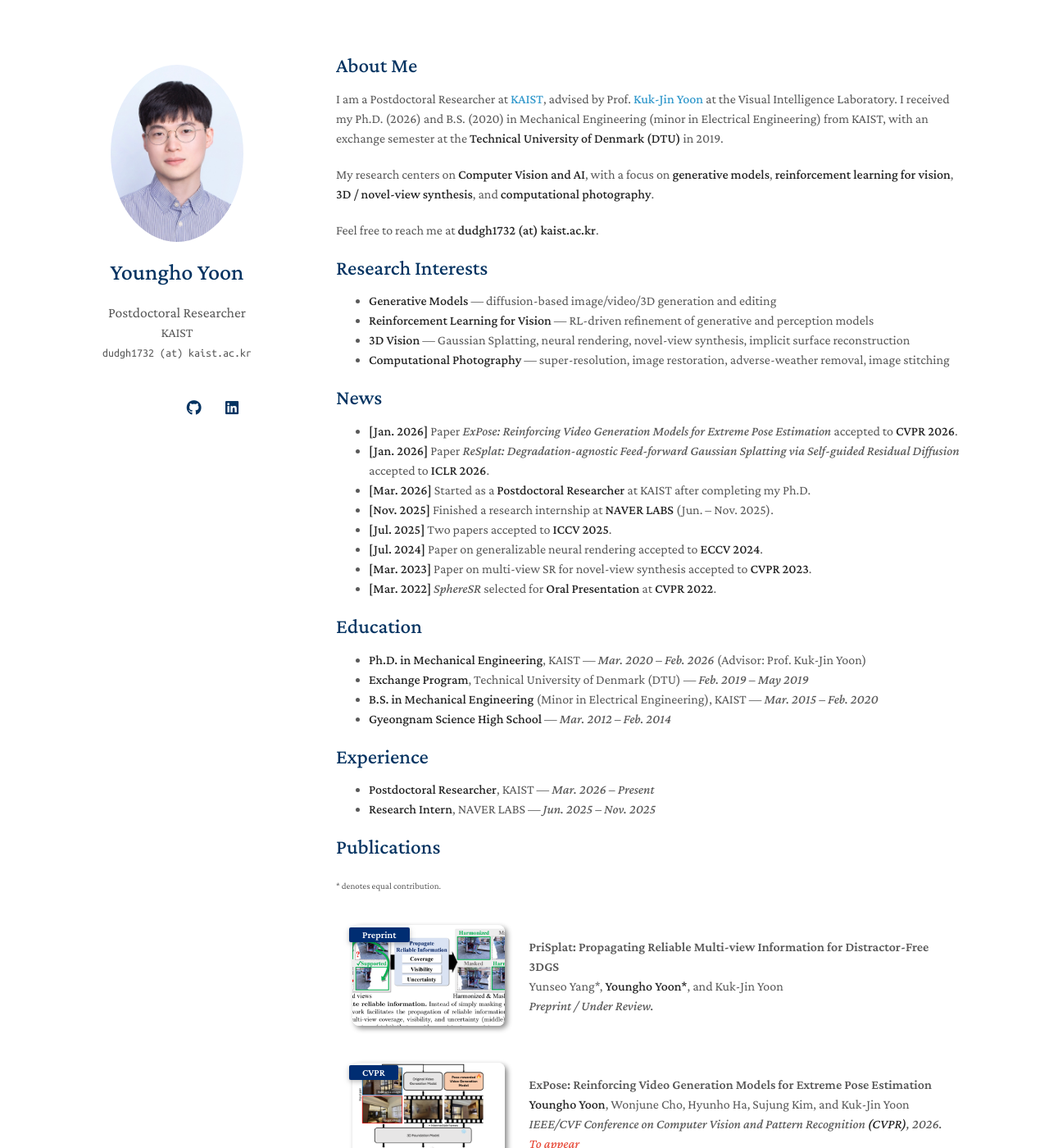
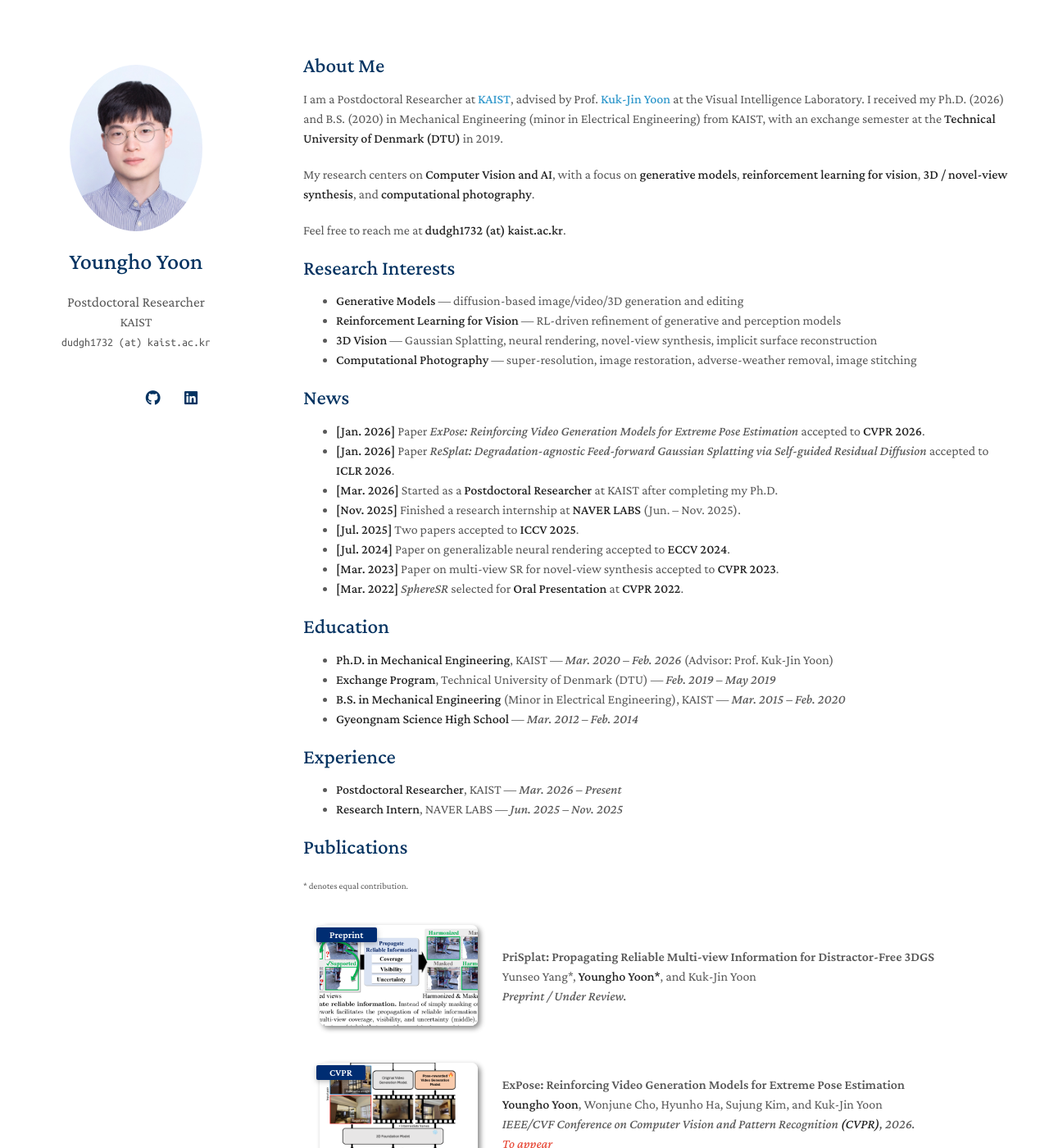
Before and after one commit to yh-yoon/yh-yoon.github.io, a Jekyll site: the page built from index.md, in a window 1280 px wide and 1400 px high. Shown: the whole window at 82% size. Built offline with Jekyll 4.4.1, drawn with Linux system fonts in a browser that asks for light colours; a style sheet for code colours, icons or effects is not loaded; our own code applies the rules of GitHub Pages for plain Markdown files.

Commit message:
Avatar: crop bottom 20%; widen layout (1080→1180, section 770→860)

```diff
--- a/_sass/minimal-light-no-dark-mode.scss
+++ b/_sass/minimal-light-no-dark-mode.scss
@@ -233,7 +233,7 @@ a:hover small {
 }
 
 .wrapper {
-  width:1080px;
+  width:1180px;
   margin:0 auto;
 }
 
@@ -353,7 +353,7 @@ header ul a strong {
 }
 
 section {
-  width:770px;
+  width:860px;
   float:right;
   padding-top:4.0em;
   padding-bottom:50px;
--- a/_sass/minimal-light.scss
+++ b/_sass/minimal-light.scss
@@ -296,7 +296,7 @@ a:hover small {
 }
 
 .wrapper {
-  width:1080px;
+  width:1180px;
   margin:0 auto;
 }
 
@@ -432,7 +432,7 @@ header ul a strong {
 }
 
 section {
-  width:770px;
+  width:860px;
   float:right;
   padding-top:4.0em;
   padding-bottom:50px;
```
Also changed, not shown: assets/img/avatar.png.
